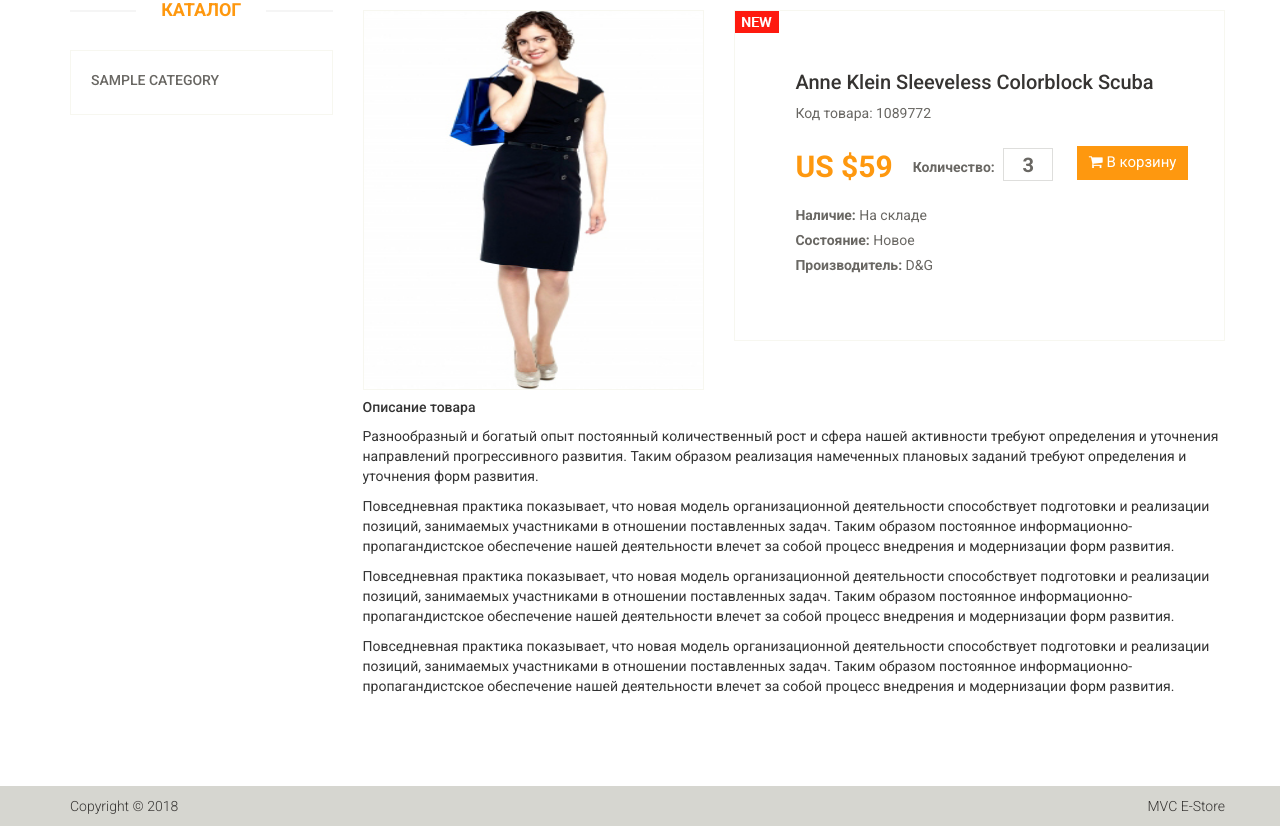
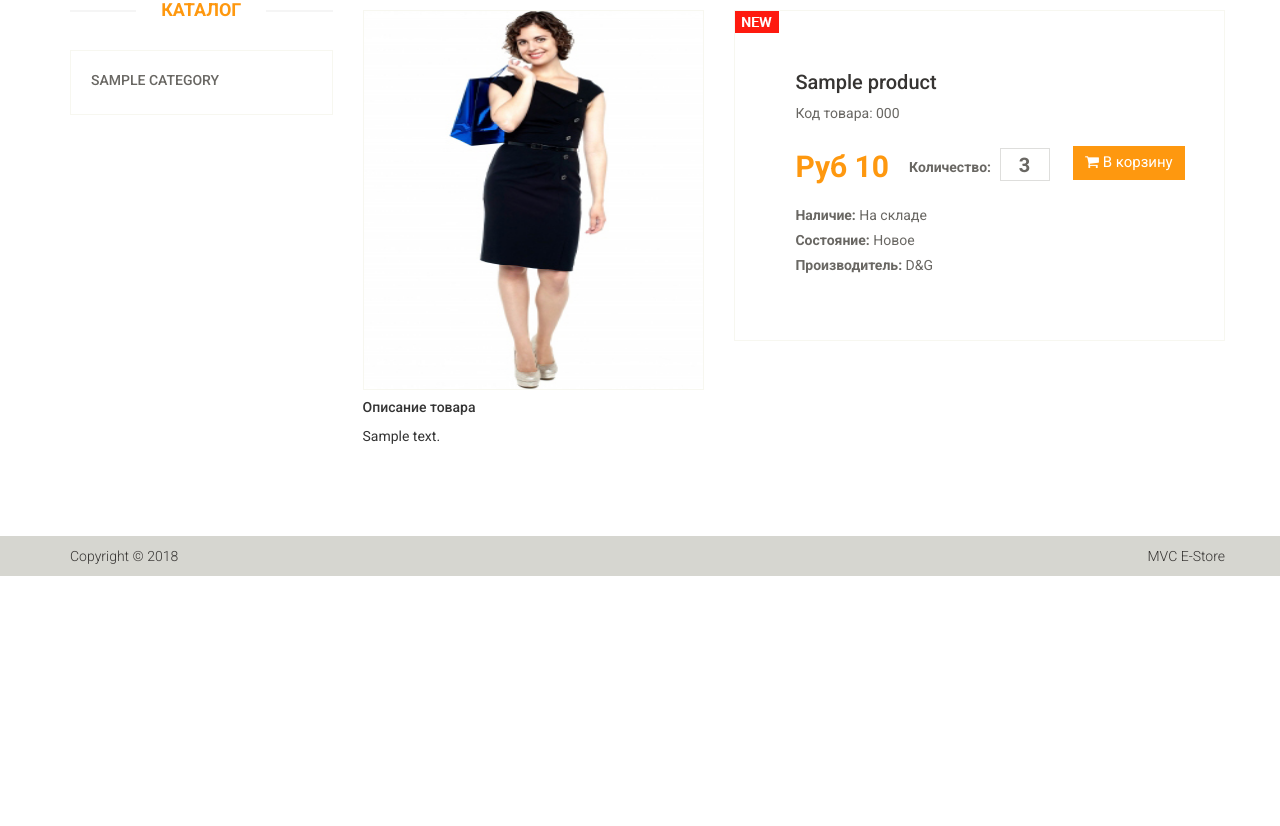
Before and after one commit to alexey-ringo/mvc-estore, a PHP site: template views/product/view.php in a window 1280 px wide. Shown: the part 207-1033 px from the top of the page. After the commit the page ends 783 px from the top, so only its background shows below. Run offline with PHP 8.4, Linux system fonts and the light colour scheme; the template is opened without the code that fills it: most values are stand-ins (such as "Sample title", 1, 10 or a date in 2020); some libraries are stand-ins or nearby versions.

Commit message:
Product View

```diff
--- a/views/product/view.php
+++ b/views/product/view.php
@@ -36,10 +36,10 @@
                                 <div class="col-sm-7">
                                     <div class="product-information"><!--/product-information-->
                                         <img src="/template/images/product-details/new.jpg" class="newarrival" alt="" />
-                                        <h2>Anne Klein Sleeveless Colorblock Scuba</h2>
-                                        <p>Код товара: 1089772</p>
+                                        <h2><?=$product['name']; ?></h2>
+                                        <p>Код товара: <?=$product['code']; ?></p>
                                         <span>
-                                            <span>US $59</span>
+                                            <span>Руб <?=$product['price']; ?></span>
                                             <label>Количество:</label>
                                             <input type="text" value="3" />
                                             <button type="button" class="btn btn-fefault cart">
@@ -56,25 +56,7 @@
                             <div class="row">
                                 <div class="col-sm-12">
                                     <h5>Описание товара</h5>
-                                    <p>Разнообразный и богатый опыт постоянный количественный рост и
-                                        сфера нашей активности требуют определения и уточнения направлений
-                                        прогрессивного развития. Таким образом реализация намеченных плановых
-                                        заданий требуют определения и уточнения форм развития.</p>
-                                    <p>Повседневная практика показывает, что новая модель организационной
-                                        деятельности способствует подготовки и реализации позиций, занимаемых
-                                        участниками в отношении поставленных задач. Таким образом постоянное
-                                        информационно-пропагандистское обеспечение нашей деятельности влечет
-                                        за собой процесс внедрения и модернизации форм развития.</p>
-                                    <p>Повседневная практика показывает, что новая модель организационной
-                                        деятельности способствует подготовки и реализации позиций, занимаемых
-                                        участниками в отношении поставленных задач. Таким образом постоянное
-                                        информационно-пропагандистское обеспечение нашей деятельности влечет
-                                        за собой процесс внедрения и модернизации форм развития.</p>
-                                    <p>Повседневная практика показывает, что новая модель организационной
-                                        деятельности способствует подготовки и реализации позиций, занимаемых
-                                        участниками в отношении поставленных задач. Таким образом постоянное
-                                        информационно-пропагандистское обеспечение нашей деятельности влечет
-                                        за собой процесс внедрения и модернизации форм развития.</p>
+                                    <p><?=$product['description']; ?></p>
                                 </div>
                             </div>
                         </div><!--/product-details-->
```
